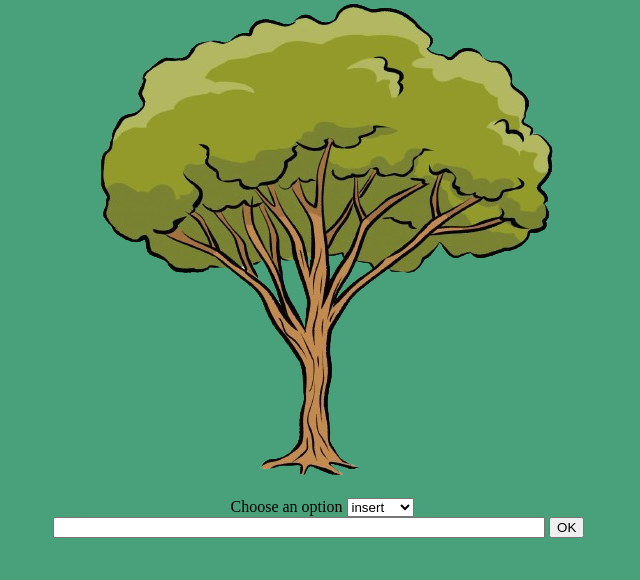
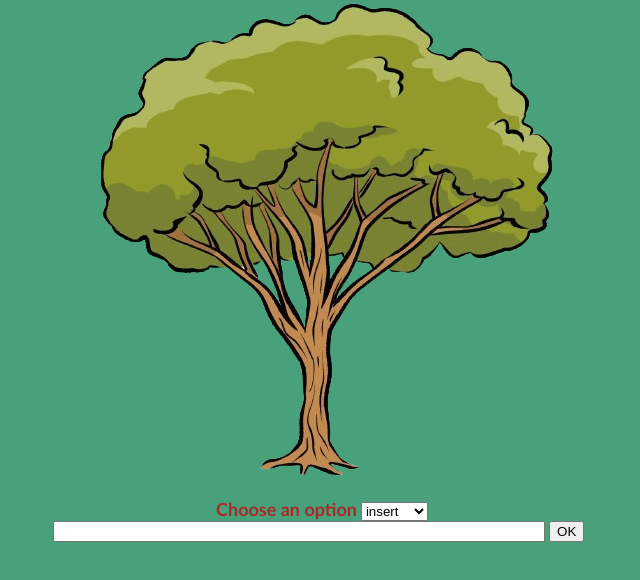
Before and after one commit to ayachi-code/BST-Simulator, a plain HTML site: page index.html in a window 1280 px wide. Shown: the part 80-660 px from the top of the page, without its empty margins (318-958 px from the left). Drawn offline with Linux system fonts and the light colour scheme.

Commit message:
added color to lable

```diff
--- a/style/index.css
+++ b/style/index.css
@@ -13,7 +13,14 @@ body {
 
 .options {
     text-align: center;
- }
+}
+
+.options label {
+    font-size: large;
+    font-family: 'Gill Sans', 'Gill Sans MT', Calibri, 'Trebuchet MS', sans-serif;
+    color: #aa2828;
+    font-weight: bold;
+}
 
 .intro input {
     width: 90%;
```
